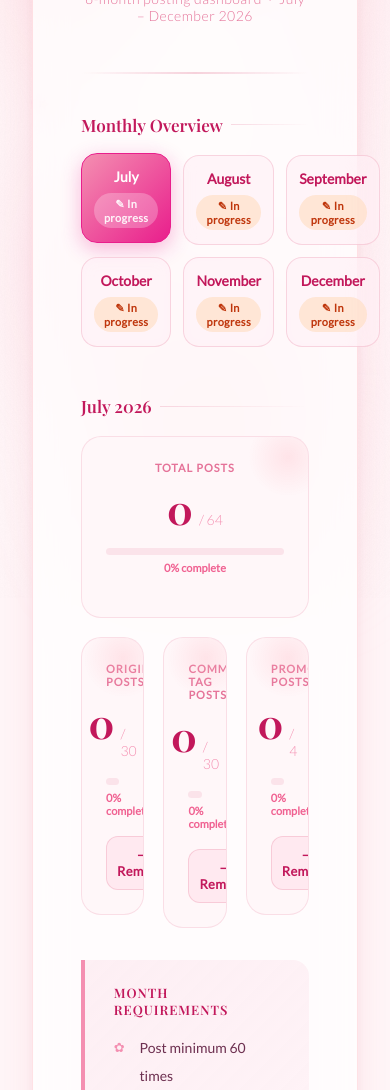
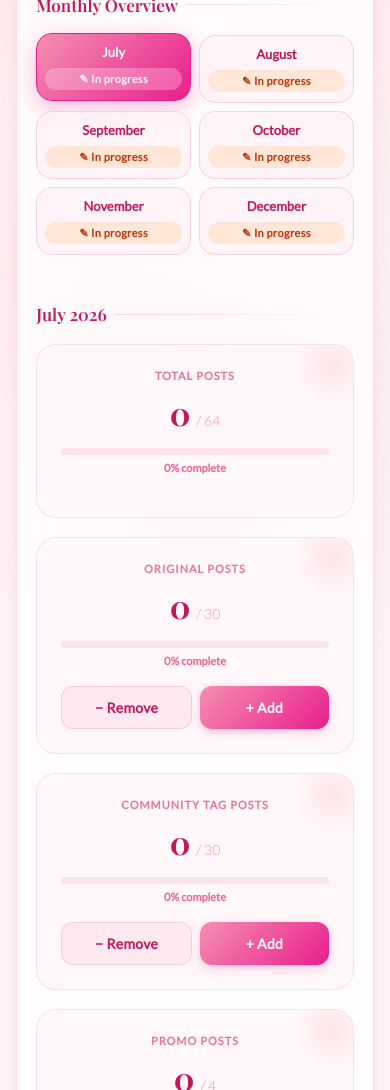
Before and after one commit to Shadboad/threads-trackers, a plain HTML site: page index.html in a window 390 px wide. Shown: the part 246-1336 px from the top of the page. Drawn offline with nearby package versions, Linux system fonts and the light colour scheme.

Commit message:
Add mobile responsive styles

```diff
--- a/index.html
+++ b/index.html
@@ -443,6 +443,36 @@
             grid-column: 1 / -1;
         }
 
+        /* ── Mobile responsive ── */
+        @media (max-width: 600px) {
+            body { padding: 1rem; }
+
+            .container { padding: 1.5rem 1.2rem; border-radius: 20px; }
+
+            .header h1 { font-size: 22px; }
+            .header p  { font-size: 13px; }
+
+            .month-grid {
+                grid-template-columns: repeat(2, 1fr);
+                gap: 8px;
+            }
+
+            .month-button { padding: 10px 8px; font-size: 13px; }
+
+            .metrics-grid {
+                grid-template-columns: 1fr;
+            }
+
+            .metric-card-full { grid-column: 1; }
+
+            .metric-current { font-size: 32px; }
+
+            .btn { padding: 12px 10px; font-size: 14px; }
+
+            .celebrate-card { padding: 2rem 1.5rem; margin: 1rem; }
+            .celebrate-title { font-size: 22px; }
+        }
+
         /* ── Celebration overlay ── */
         .celebrate-overlay {
             position: fixed;
```
